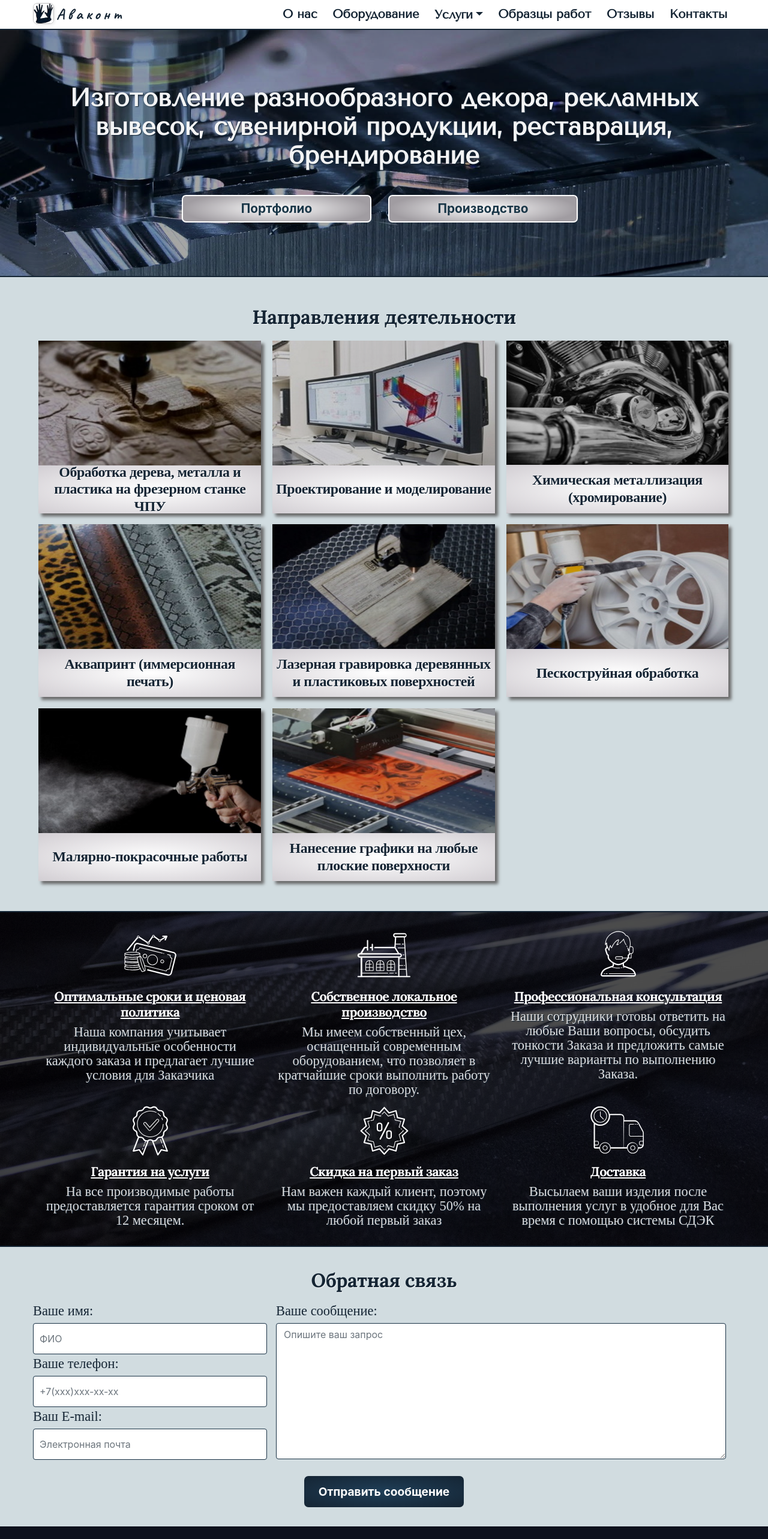
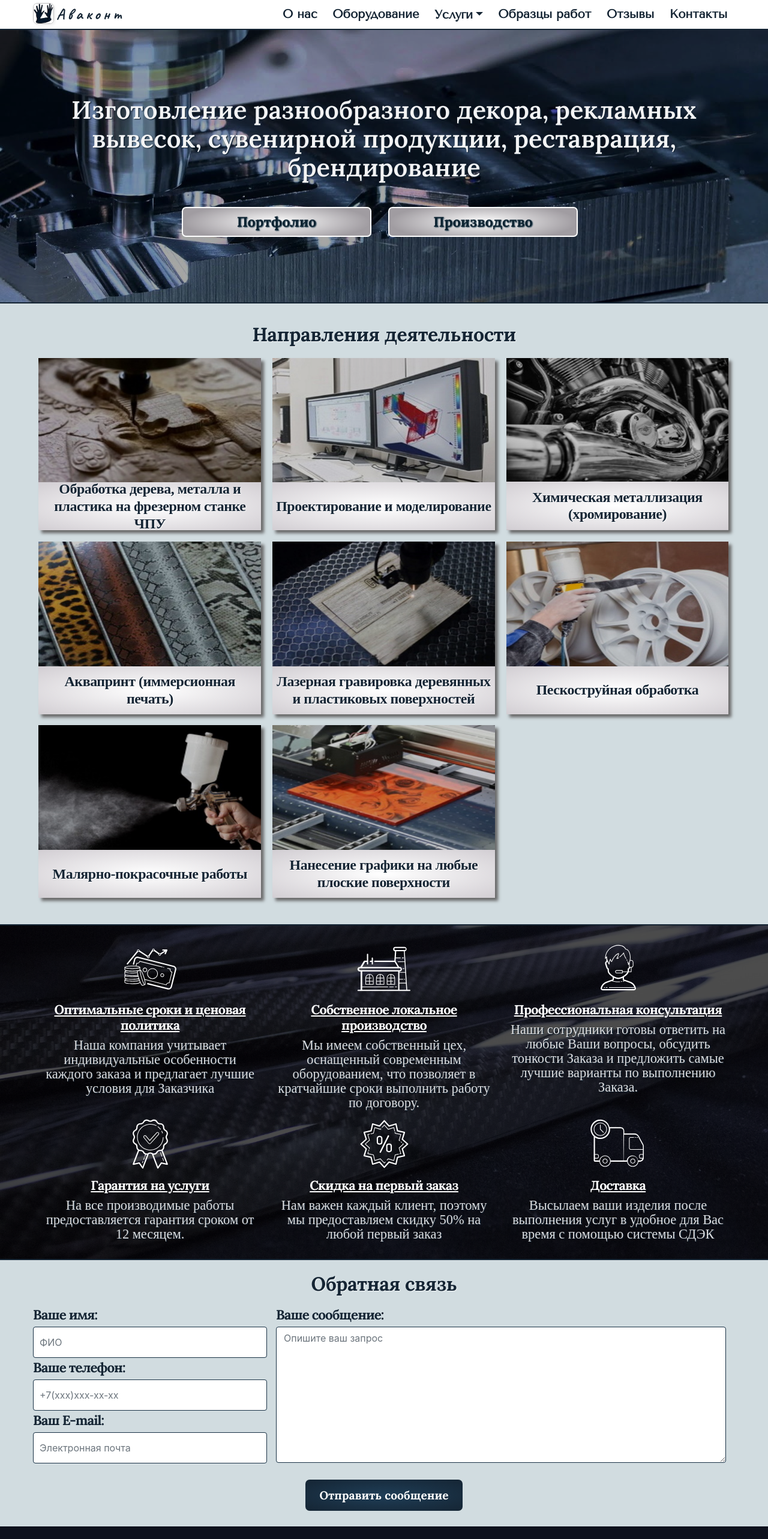
Before and after one commit to AnigalHub/Priamyeruki, a Vue app: page / in a window 1280 px wide. Shown: the top 2566 px of the page at 60% size. Built offline with nearby package versions, Linux system fonts and the light colour scheme; grey boxes are pictures that could not be loaded.

Commit message:
изменены отступы

```diff
--- a/src/components/LandingPage.vue
+++ b/src/components/LandingPage.vue
@@ -21,7 +21,7 @@
 </script>
 <style lang="scss">
     #activity,#feedback{
-        padding: 1.5% 0 2.5% 0;
+        padding: .25% 0 2% 0;
     }
     h2 {
         font-weight: 700 !important;
--- a/src/components/LandingPage/feedback.vue
+++ b/src/components/LandingPage/feedback.vue
@@ -27,7 +27,6 @@
 
 <script>
     import axios from 'axios'
-
     export default {
         name: "feedback",
         data(){
@@ -69,6 +68,11 @@
     .form-control {
         border: 1px solid #1a3346 !important;
     }
+    label{
+        font-weight: 800;
+        letter-spacing: -1px;
+        font-family: "Lora", serif;
+    }
     textarea{
         height: 88% !important;
     }
@@ -82,6 +86,7 @@
         padding: 0 !important;
     }
     button{
+        font-family: "Lora", serif;
         background: radial-gradient(70% 70%, #1f3e57,  #152534);
         border: none !important;
         font-weight: 700;
--- a/src/components/LandingPage/home.vue
+++ b/src/components/LandingPage/home.vue
@@ -23,9 +23,9 @@
 
 <style scoped lang="scss">
     #background{
-       background-color: rgba(0, 0, 0, 0.35);
-       padding: 6.9% 0 6.9% 0;
-       border-bottom: 2px solid #152534;
+        background-color: rgba(0, 0, 0, 0.35);
+        padding: 8.5% 0 8.5% 0;
+        border-bottom: 2px solid #152534;
     }
     #home{
         background: url("../../../public/images/background/background.jpg") 100% 100% no-repeat;
@@ -39,7 +39,7 @@
         font-weight: 600;
         cursor: default;
         line-height: 3rem;
-        font-family: "Tenor Sans", sans-serif;
+        font-family: "Lora", serif;
         text-shadow: 1.4px 1.4px 1.4px #152534;
         font-size: 2.6rem;
     }
@@ -47,14 +47,16 @@
         width: 45%;
         background: radial-gradient(50% 70%, #ffffff, rgb(160, 156, 161));
         border: 2px solid white !important;
+        font-family: "Lora", serif;
         border-radius: 7px;
         margin-top: 6%;
         font-weight: 700;
-        color: #193647;
+        color: #0d2331;
+        text-shadow: 1px 1px 2px #193647;
         margin-left: 2% !important;
         margin-right: 2% !important;
         padding: 0.8%;
-        font-size: 1.3rem;
+        font-size: 1.45rem;
     }
     button:hover{
         background: #ffffff !important;
@@ -94,6 +96,9 @@
     }
 
     @media screen and (min-width: 500px)and (max-width: 768px) {
+        #background{
+            padding:9.5% 0 9.5% 0;
+        }
         .description{
             line-height: 2rem;
             font-size: 1.7rem;
@@ -119,9 +124,9 @@
     @media screen and (max-width: 1300px) {
         #home{
             background: url("../../../public/images/background/background_double.jpg") 100% 100% no-repeat;
-           background-attachment: initial;
-           background-position: 100%;
-           background-size: 100% 100%;
+            background-attachment: initial;
+            background-position: 100%;
+            background-size: 100% 100%;
         }
     }
 
```
